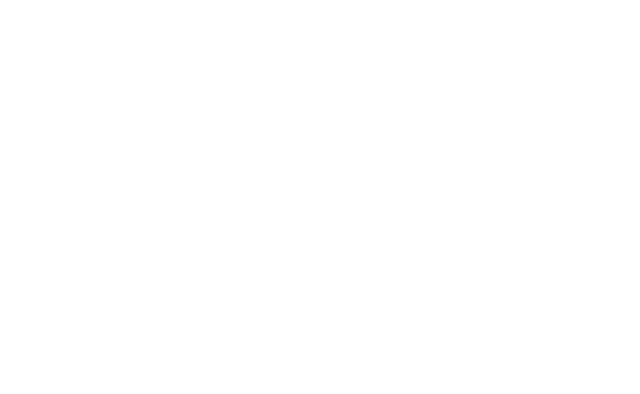
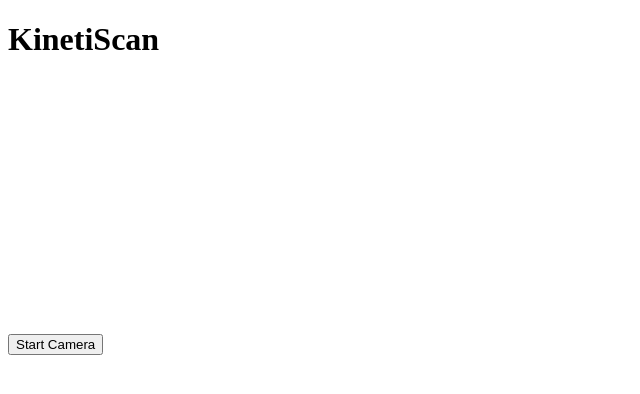
Before and after one commit to gillnim/KinetiScan, a React (Vite) app: page / in a window 1280 px wide. Shown: the top 394 px of the page, without its empty margins (0-640 px from the left). Built offline with nearby package versions, Linux system fonts and the light colour scheme.

Commit message:
add camera recording and playback

```diff
--- a/src/App.jsx
+++ b/src/App.jsx
@@ -1,12 +1,12 @@
-import './App.scss'
+import React from 'react';
+import Camera from './components/Camera/Camera';
 
 function App() {
-
   return (
-    <>
-
-    </>
-  )
+    <div className="App">
+      <Camera />
+    </div>
+  );
 }
 
-export default App
+export default App;
--- a/src/App.scss
+++ b/src/App.scss
@@ -0,0 +1,3 @@
+.App {
+    text-align: center;
+}
--- /dev/null
+++ b/src/components/Camera/Camera.jsx
@@ -0,0 +1,88 @@
+import React, { useRef, useState } from 'react';
+
+const Camera = () => {
+  const videoRef = useRef(null);
+  const mediaRecorderRef = useRef(null);
+  const [streaming, setStreaming] = useState(false);
+  const [recording, setRecording] = useState(false);
+  const [videoURL, setVideoURL] = useState(null);
+
+  const startCamera = () => {
+    if (navigator.mediaDevices && navigator.mediaDevices.getUserMedia) {
+      navigator.mediaDevices.getUserMedia({ video: true })
+        .then((stream) => {
+          videoRef.current.srcObject = stream;
+          setStreaming(true); // Make sure streaming is true
+          mediaRecorderRef.current = new MediaRecorder(stream); // Create media recorder
+        })
+        .catch((error) => console.error('Error accessing the camera:', error));
+    }
+  };
+
+  const stopCamera = () => {
+    let stream = videoRef.current.srcObject;
+    let tracks = stream.getTracks();
+    tracks.forEach(track => track.stop());
+    videoRef.current.srcObject = null;
+    setStreaming(false); // Set streaming to false when camera is stopped
+  };
+
+  const startRecording = () => {
+    if (mediaRecorderRef.current) {
+      mediaRecorderRef.current.start();
+      setRecording(true);  // Start recording and set state to true
+      const chunks = [];
+
+      mediaRecorderRef.current.ondataavailable = (event) => {
+        chunks.push(event.data);
+      };
+
+      mediaRecorderRef.current.onstop = () => {
+        const blob = new Blob(chunks, { type: 'video/webm' });
+        const url = URL.createObjectURL(blob);
+        setVideoURL(url);  // Save video URL for playback
+      };
+    }
+  };
+
+  const stopRecording = () => {
+    if (mediaRecorderRef.current) {
+      mediaRecorderRef.current.stop();
+      setRecording(false);  // Stop recording and set state to false
+    }
+  };
+
+  return (
+    <div>
+      <h1>KinetiScan</h1>
+      <video ref={videoRef} autoPlay playsInline style={{ width: '500px', height: 'auto' }}></video>
+
+      <div>
+        {!streaming ? (
+          <button onClick={startCamera}>Start Camera</button>
+        ) : (
+          <button onClick={stopCamera}>Stop Camera</button>
+        )}
+      </div>
+
+      {streaming && (
+        <div>
+          {!recording ? (
+            <button onClick={startRecording}>Start Recording</button>
+          ) : (
+            <button onClick={stopRecording}>Stop Recording</button>
+          )}
+        </div>
+      )}
+
+      {videoURL && (
+        <div>
+          <h2>Recorded Video:</h2>
+          <video src={videoURL} controls style={{ width: '500px', height: 'auto' }}></video>
+        </div>
+      )}
+    </div>
+  );
+};
+
+export default Camera;
--- /dev/null
+++ b/src/components/Camera/Camera.scss
@@ -0,0 +1,23 @@
+video {
+    border: 2px solid #333;
+    margin-top: 20px;
+}
+
+button {
+    margin: 10px;
+    padding: 10px 20px;
+    font-size: 16px;
+    background-color: #007bff;
+    color: white;
+    border: none;
+    border-radius: 5px;
+    cursor: pointer;
+}
+
+button:hover {
+    background-color: #0056b3;
+}
+
+h1 {
+    margin-top: 20px;
+}
```
